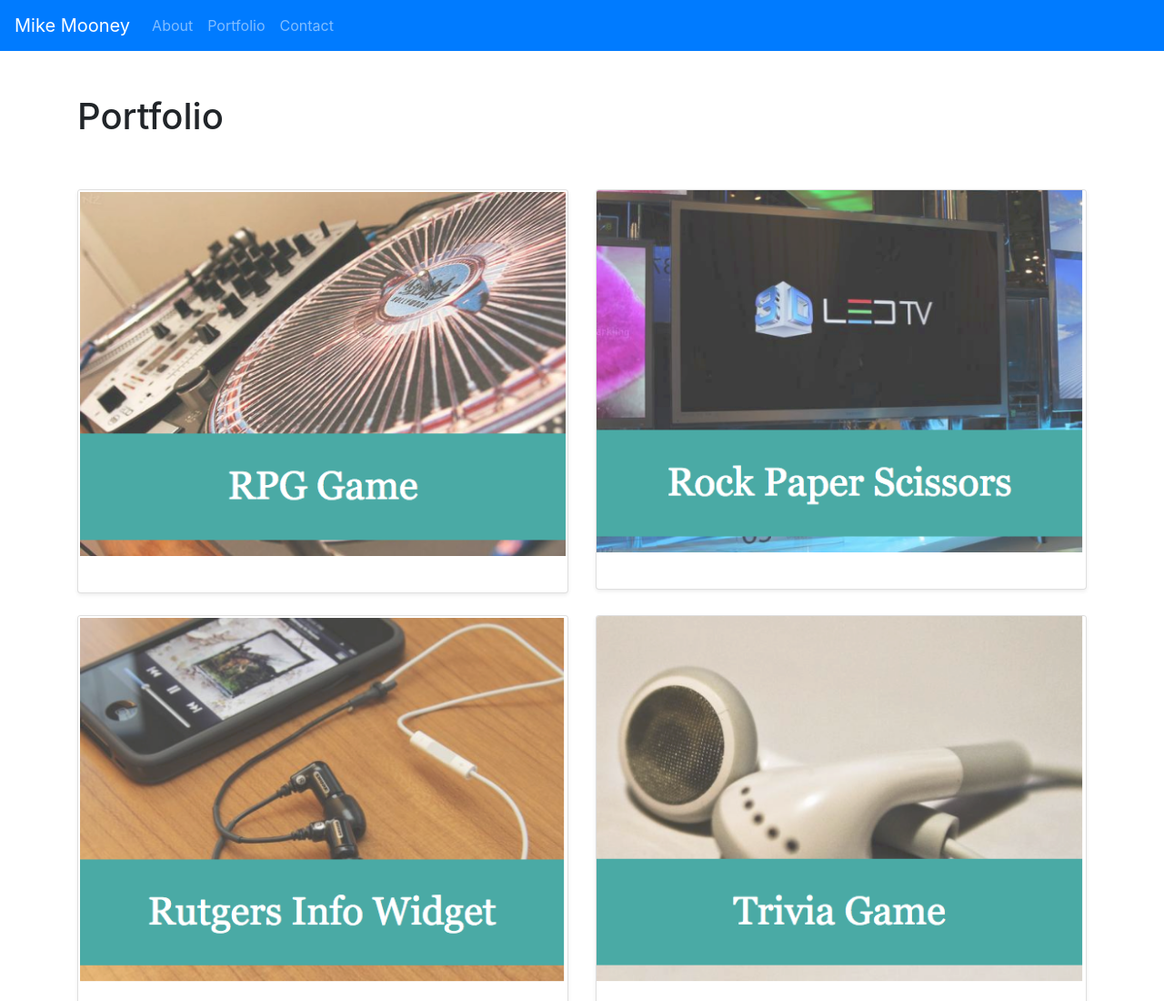
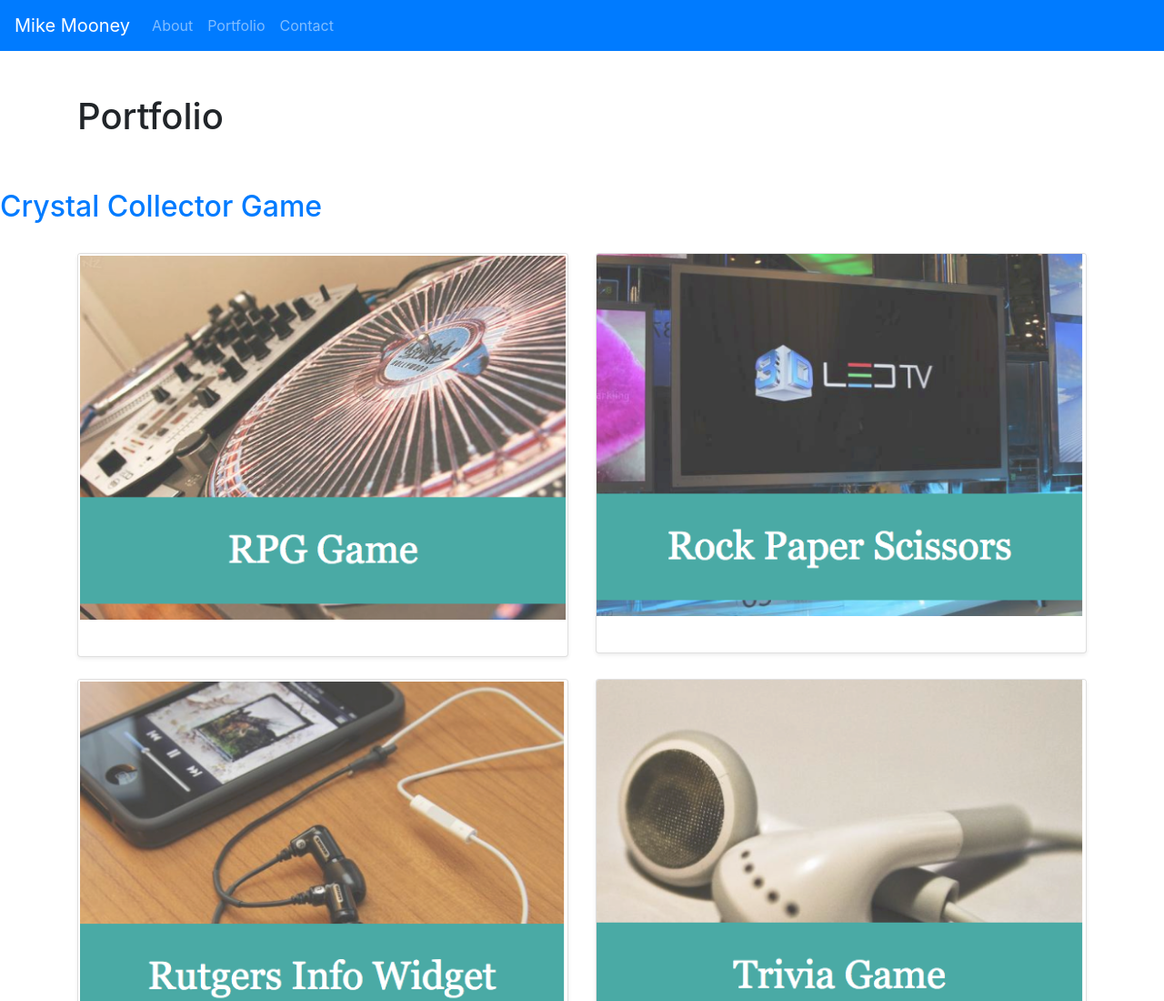
Before and after one commit to mmooney363/BootstrapPortfolio, a plain HTML site: page portfolio.html in a window 1280 px wide. Shown: the top 1100 px of the page at 91% size. Drawn offline with nearby package versions, Linux system fonts and the light colour scheme.

Commit message:
crystal game link added

```diff
--- a/portfolio.html
+++ b/portfolio.html
@@ -45,8 +45,8 @@
         </div>
     </div>
     <br><br>
-
-
+<h2> <a href="https://mmooney363.github.io/Unit-4-Game/">Crystal Collector Game</a></h2>
+<br>
     <div class="container">
 
         <div class="row">
```
